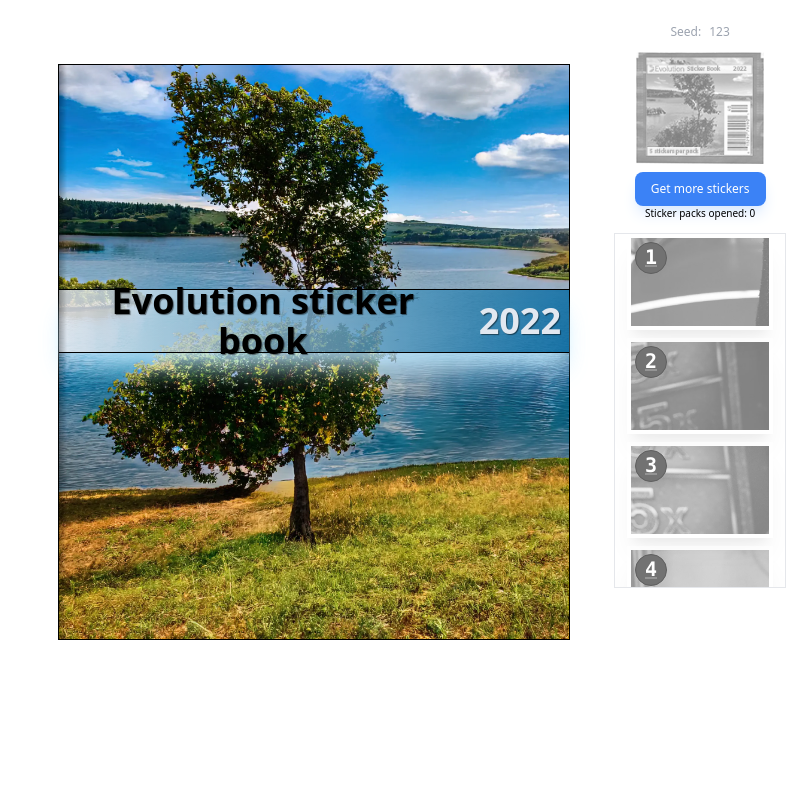
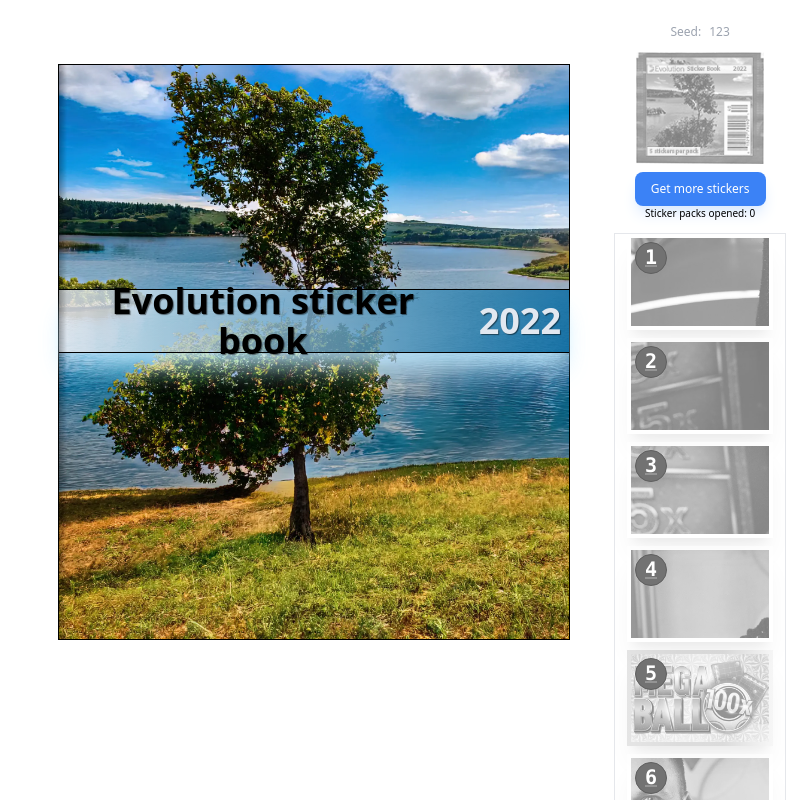
Before and after one commit to avilde/av-evo-sticker-book, a React (Create React App) app: page / in a window 1280 px wide. Shown: the whole page, without its empty margins (486-1280 px from the left). Built offline with nearby package versions, Linux system fonts and the light colour scheme.

Commit message:
Adjust size of sticker list container

```diff
--- a/src/components/stickerList/StickerList.css
+++ b/src/components/stickerList/StickerList.css
@@ -1,12 +1,13 @@
 .stickerList {
 	width: auto;
-	height: var(--page-height);
+	height: 90vw;
 }
 
 .stickerList > .stickers {
-	max-height: calc(#{var(--page-height)} - 4rem);
-	scroll-snap-points-y: repeat(var(--sticker-height));
-	scroll-snap-type: y proximity;
+	max-height: 80vh;
+	scroll-snap-points-y: repeat(calc(var(--sticker-height) * 2));
+	scroll-snap-type: y mandatory;
+	scroll-margin: 0.5em;
 }
 
 .stickerList > .stickers > .sticker {
--- a/src/components/stickerList/StickerList.tsx
+++ b/src/components/stickerList/StickerList.tsx
@@ -36,7 +36,7 @@ export const StickerList: React.FC<StickerListProps> = observer(
 			<div
 				className={cn(
 					'stickerList',
-					'relative flex flex-col justify-center align-center mx-3 mt-3',
+					'relative flex flex-col justify-start align-center mx-3 mt-3',
 					className
 				)}
 			>
```
